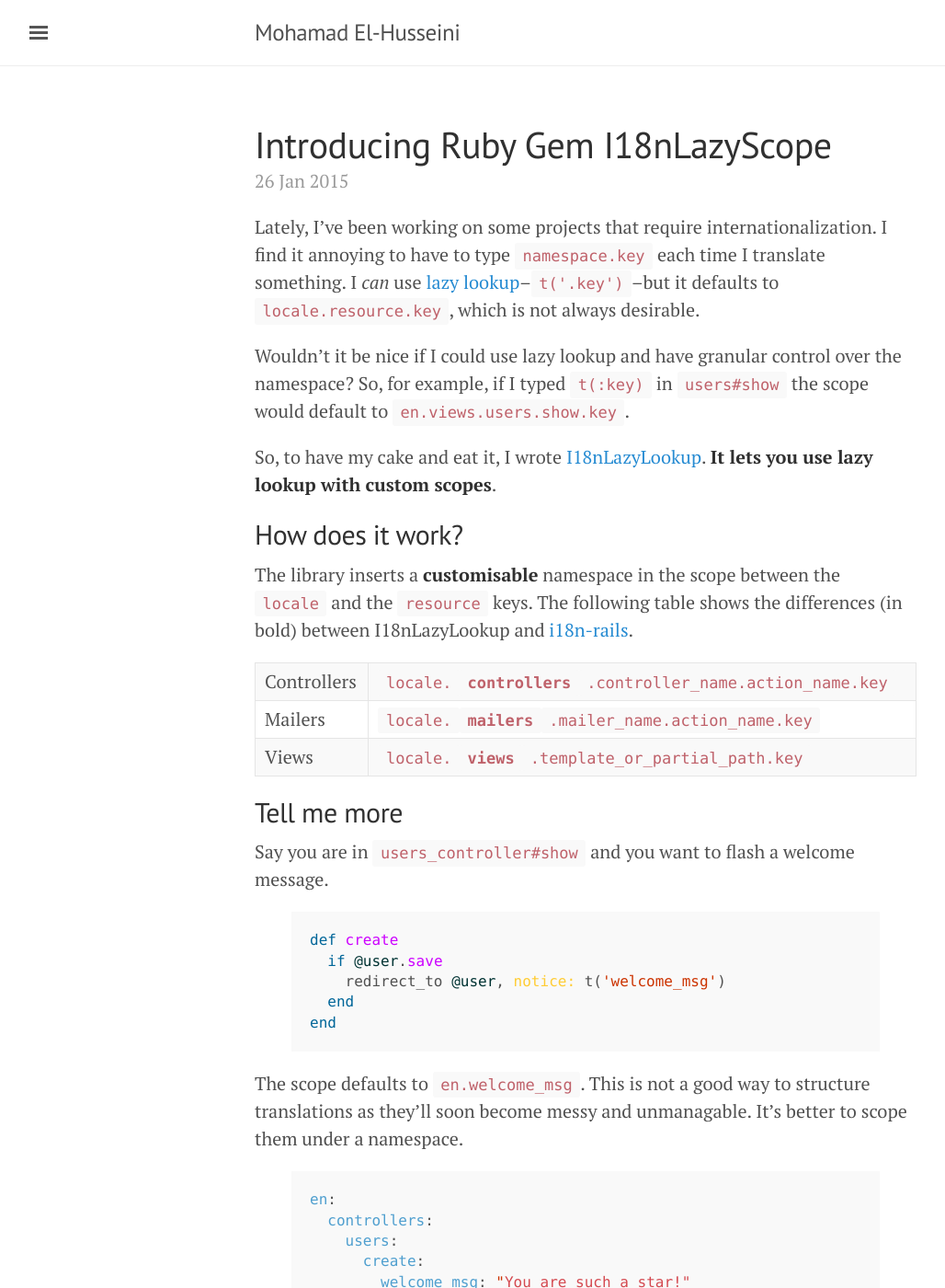
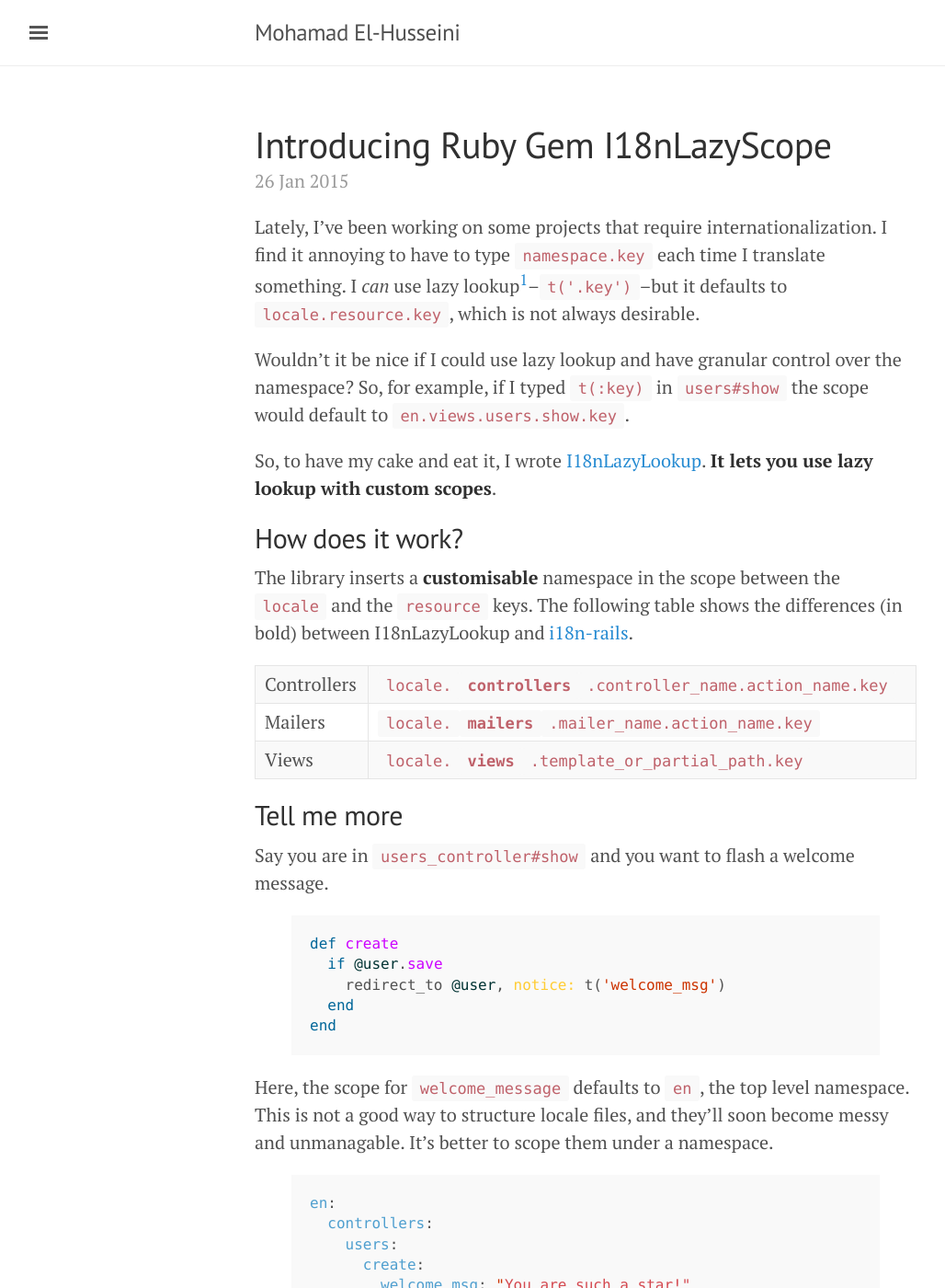
Before and after one commit to abitdodgy/blog, a Jekyll site: the page built from _posts/2015-01-26-introducing-ruby-gem-i18n-lazy-scope.md, in a window 1280 px wide and 1400 px high. Shown: the whole window at 92% size, without its empty margins (3-1031 px from the left). Built offline with Jekyll 4.4.1, drawn with Linux system fonts in a browser that asks for light colours; some of the changed text lies outside the part shown.

Commit message:
improves lazyscope post

```diff
--- a/_posts/2015-01-26-introducing-ruby-gem-i18n-lazy-scope.md
+++ b/_posts/2015-01-26-introducing-ruby-gem-i18n-lazy-scope.md
@@ -3,7 +3,7 @@
 title: Introducing Ruby Gem I18nLazyScope
 ---
 
-Lately, I've been working on some projects that require internationalization. I find it annoying to have to type `namespace.key` each time I translate something. I *can* use [lazy lookup][2]--`t('.key')`--but it defaults to `locale.resource.key`, which is not always desirable.
+Lately, I've been working on some projects that require internationalization. I find it annoying to have to type `namespace.key` each time I translate something. I *can* use lazy lookup[^1]--`t('.key')`--but it defaults to `locale.resource.key`, which is not always desirable.
 
 Wouldn't it be nice if I could use lazy lookup and have granular control over the namespace? So, for example, if I typed `t(:key)` in `users#show` the scope would default to `en.views.users.show.key`.
 
@@ -30,7 +30,7 @@
 end
 {% endhighlight %}
 
-The scope defaults to `en.welcome_msg`. This is not a good way to structure translations as they'll soon become messy and unmanagable. It's better to scope them under a namespace.
+Here, the scope for `welcome_message` defaults to `en`, the top level namespace. This is not a good way to structure locale files, and they'll soon become messy and unmanagable. It's better to scope them under a namespace.
 
 {% highlight yaml %}
 en:
@@ -75,3 +75,5 @@
 [1]: https://github.com/abitdodgy/i18n_lazy_scope
 [2]: http://guides.rubyonrails.org/i18n.html#lazy-lookup
 [3]: https://github.com/svenfuchs/rails-i18n
+
+[^1]: [Lazy lookup][1] is a feature built into the [I18n][3] gem. It allows you to use translations without explicitly qualifying their scope. For example, calling `t('.hello')` (notice the dot preceding `hello`) in `app/views/users/show.html.erb` defaults the translation scope to `en.users.show.hello`.
```
